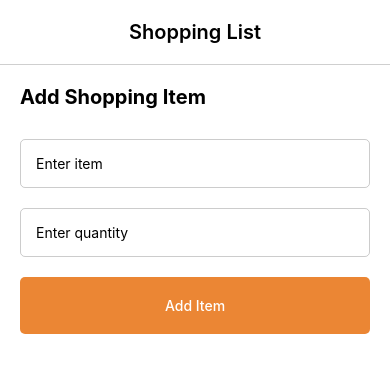
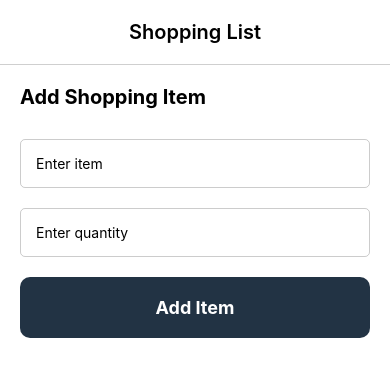
Before and after one commit to sanjibsunahcl/typescriptDemo, a React Native app: screen /profile in a window 390 px wide. Shown: the top 376 px of the page. Built offline with nearby package versions, Linux system fonts and the light colour scheme.

Commit message:
-Demo set up

```diff
--- a/src/components/addItem.tsx
+++ b/src/components/addItem.tsx
@@ -6,10 +6,13 @@ import {
   TouchableOpacity,
   StyleSheet,
   Alert,
+  GestureResponderEvent,
 } from 'react-native';
 export interface IItem {
   item: string;
   quantity: string;
+  //set up event on the function pass
+  onclick?: (event: GestureResponderEvent) => void;
 }
 interface Props {
   setShoppingList: React.Dispatch<React.SetStateAction<IItem[]>>;
@@ -76,11 +79,15 @@ const styles = StyleSheet.create({
     marginBottom: 20,
   },
   addItemButton: {
-    backgroundColor: '#eb8634',
-    paddingVertical: 20,
-    borderRadius: 5,
+    backgroundColor: '#234',
+    padding: 20,
+    borderRadius: 10,
     alignItems: 'center',
   },
-  buttonText: {color: '#fff', fontWeight: '500'},
+  buttonText: {
+    color: '#fff',
+    fontWeight: 'bold',
+    fontSize: 18,
+  },
 });
 export default AddItem;
```
